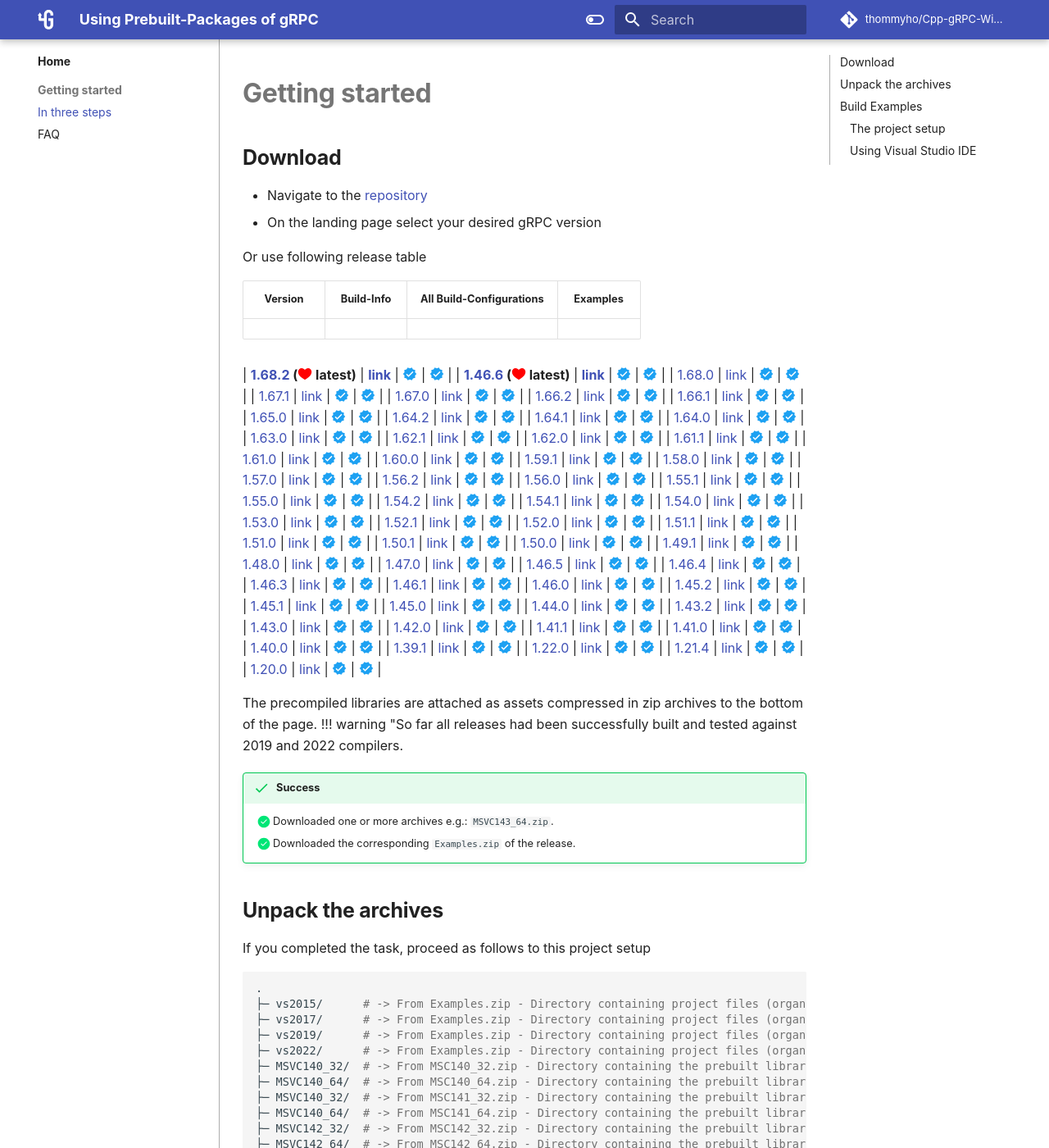
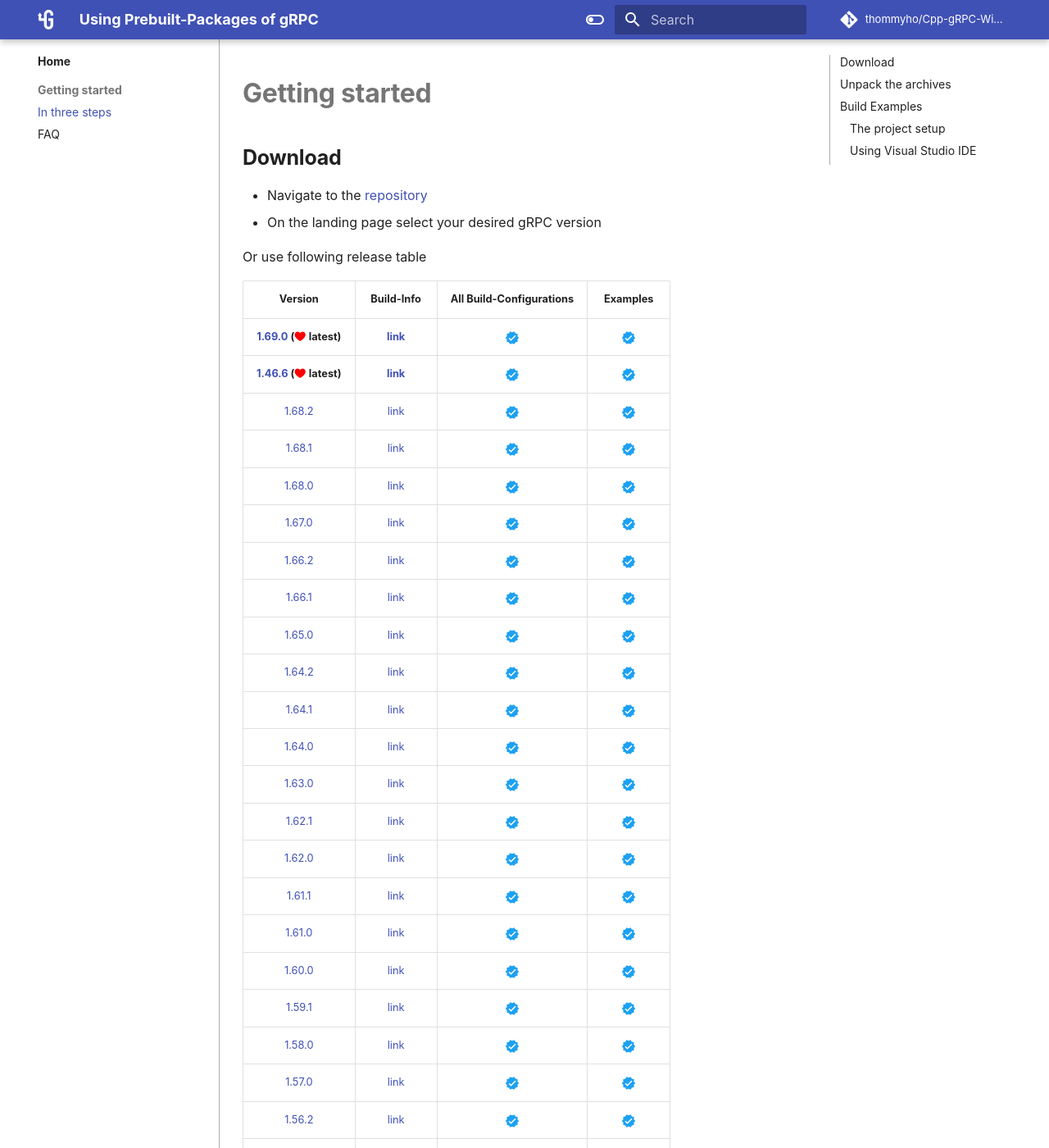
Before and after one commit to thommyho/Cpp-gRPC-Windows-PreBuilts, an MkDocs documentation site: the page built from docs/steps.md, in a window 1280 px wide and 1400 px high. Shown: the whole window at 82% size. Built offline with MkDocs 1.6.1 and Material for MkDocs 9.7.7, drawn with Linux system fonts in a browser that asks for light colours; emoji names are drawn with the system emoji font; some web fonts are replaced; comment, search, counter and statistics services are not loaded; some of the changed text lies outside the part shown.

Commit message:
Update steps.md

```diff
--- a/docs/steps.md
+++ b/docs/steps.md
@@ -9,11 +9,11 @@
 
 |                                                         Version                                                         |                                 Build-Info                                 |        All Build-Configurations         |                Examples                 |
 |:-----------------------------------------------------------------------------------------------------------------------:|:--------------------------------------------------------------------------:|:---------------------------------------:|:---------------------------------------:|
-
-| **[1.68.2](https://github.com/thommyho/gRPC_windows/releases/tag/v1.68.2) (:octicons-heart-fill-24:{ .heart } latest)** | **[link](https://github.com/thommyho/gRPC_windows_prebuilt/tree/v1.68.2)** | :material-check-decagram:{ .tick-blue } | :material-check-decagram:{ .tick-blue } |
+| **[1.69.0](https://github.com/thommyho/gRPC_windows/releases/tag/v1.69.0) (:octicons-heart-fill-24:{ .heart } latest)** | **[link](https://github.com/thommyho/gRPC_windows_prebuilt/tree/v1.69.0)** | :material-check-decagram:{ .tick-blue } | :material-check-decagram:{ .tick-blue } |
 | **[1.46.6](https://github.com/thommyho/gRPC_windows/releases/tag/v1.46.6) (:octicons-heart-fill-24:{ .heart } latest)** | **[link](https://github.com/thommyho/gRPC_windows_prebuilt/tree/v1.46.6)** | :material-check-decagram:{ .tick-blue } | :material-check-decagram:{ .tick-blue } |
+|                         [1.68.2](https://github.com/thommyho/gRPC_windows/releases/tag/v1.68.2)                         |   [link](https://github.com/thommyho/gRPC_windows_prebuilt/tree/v1.68.2)   | :material-check-decagram:{ .tick-blue } | :material-check-decagram:{ .tick-blue } |
+|                         [1.68.1](https://github.com/thommyho/gRPC_windows/releases/tag/v1.68.1)                         |   [link](https://github.com/thommyho/gRPC_windows_prebuilt/tree/v1.68.1)   | :material-check-decagram:{ .tick-blue } | :material-check-decagram:{ .tick-blue } |
 |                         [1.68.0](https://github.com/thommyho/gRPC_windows/releases/tag/v1.68.0)                         |   [link](https://github.com/thommyho/gRPC_windows_prebuilt/tree/v1.68.0)   | :material-check-decagram:{ .tick-blue } | :material-check-decagram:{ .tick-blue } |
-|                         [1.67.1](https://github.com/thommyho/gRPC_windows/releases/tag/v1.67.1)                         |   [link](https://github.com/thommyho/gRPC_windows_prebuilt/tree/v1.67.1)   | :material-check-decagram:{ .tick-blue } | :material-check-decagram:{ .tick-blue } |
 |                         [1.67.0](https://github.com/thommyho/gRPC_windows/releases/tag/v1.67.0)                         |   [link](https://github.com/thommyho/gRPC_windows_prebuilt/tree/v1.67.0)   | :material-check-decagram:{ .tick-blue } | :material-check-decagram:{ .tick-blue } |
 |                         [1.66.2](https://github.com/thommyho/gRPC_windows/releases/tag/v1.66.2)                         |   [link](https://github.com/thommyho/gRPC_windows_prebuilt/tree/v1.66.2)   | :material-check-decagram:{ .tick-blue } | :material-check-decagram:{ .tick-blue } |
 |                         [1.66.1](https://github.com/thommyho/gRPC_windows/releases/tag/v1.66.1)                         |   [link](https://github.com/thommyho/gRPC_windows_prebuilt/tree/v1.66.1)   | :material-check-decagram:{ .tick-blue } | :material-check-decagram:{ .tick-blue } |
```
